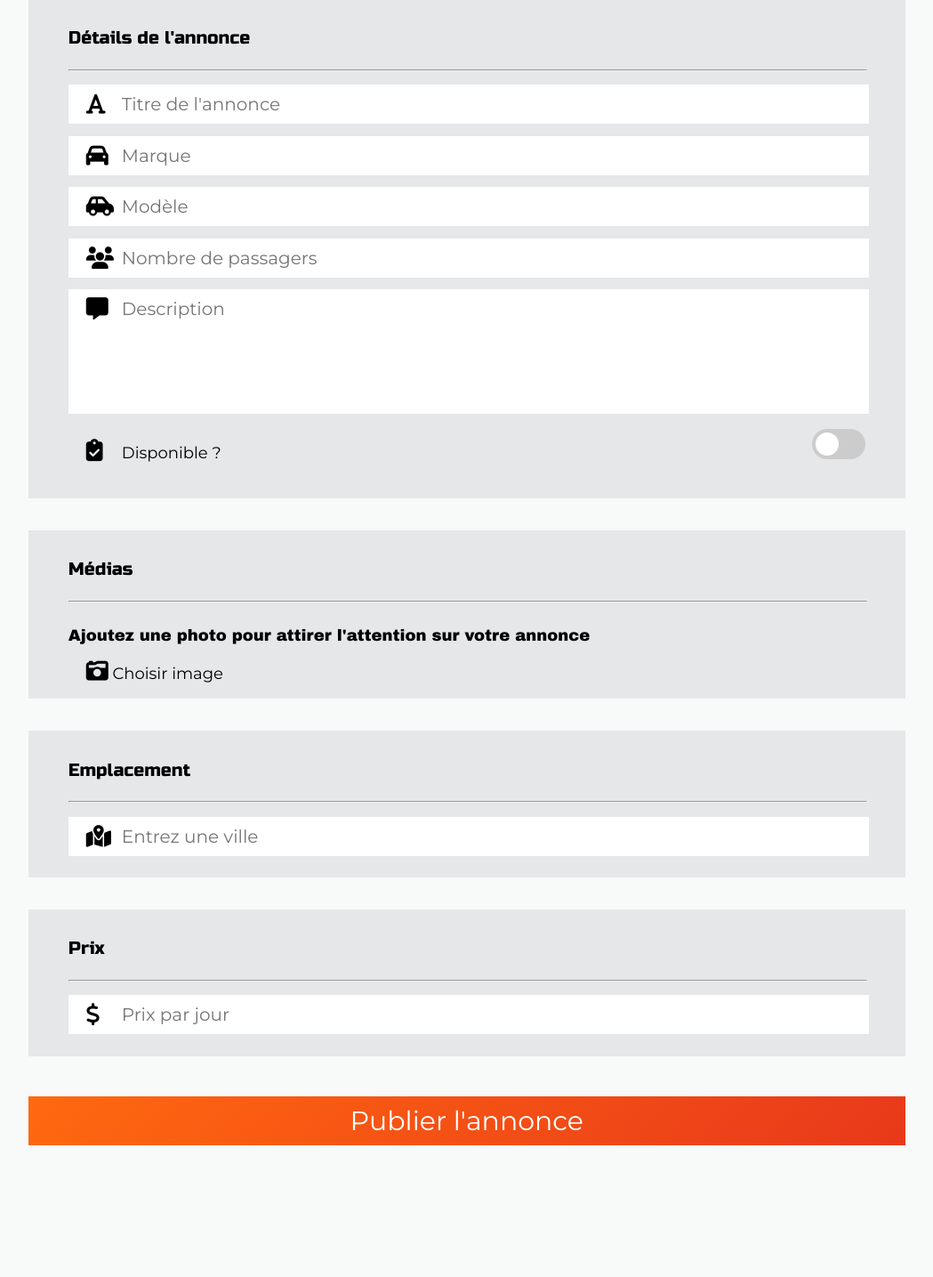
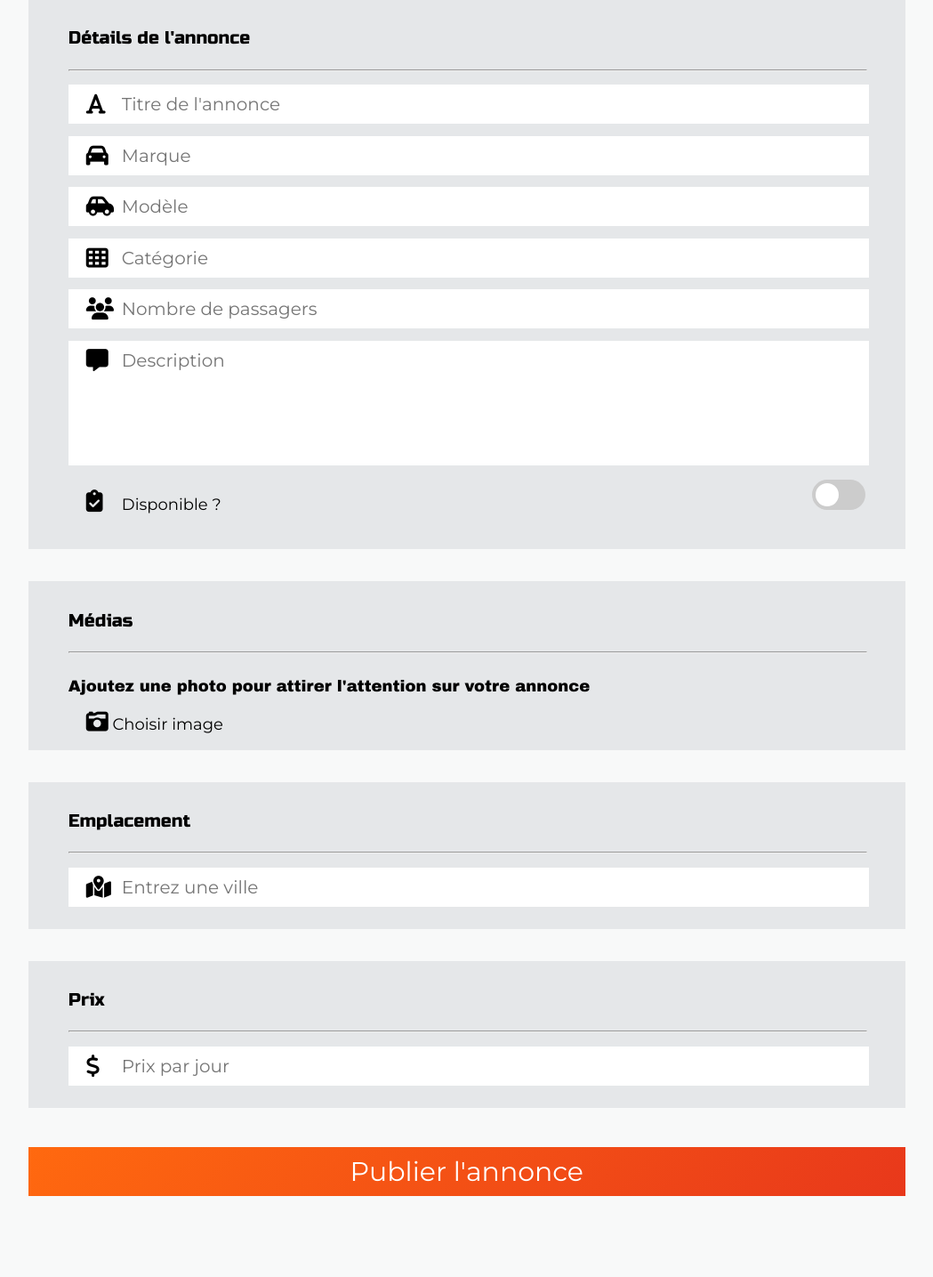
Before and after one commit to loupid/CarRentalWeb, a PHP site: page /HTML/addAnnounce.html in a window 1280 px wide. Shown: the part 83-1518 px from the top of the page at 89% size, without its empty margins (160-1209 px from the left). Before the commit the page ends 1370 px from the top, so only its background shows below. Run offline with PHP 8.4, Linux system fonts and the light colour scheme; some libraries are stand-ins or nearby versions.

Commit message:
design done done
design done done

```diff
--- a/CSS/addAnnounce.css
+++ b/CSS/addAnnounce.css
@@ -52,6 +52,7 @@ hr {
 
 textarea {
     resize: none;
+    color: black;
 }
 
 .add_announce_container .input_container{
@@ -108,6 +109,10 @@ input [type="file"] {
     color:#FFFFFF;
 }
 
+#addimage:hover *{
+    color: #e55e0d;
+}
+
 #icon_available {
     margin: 10px 20px 0 20px;
 }
--- a/HTML/addAnnounce.html
+++ b/HTML/addAnnounce.html
@@ -12,6 +12,13 @@
     <script src="../JS/RenderingManager.js"></script>
 </head>
 <body>
+<script>
+    function setImageText() {
+        var imageFile = document.getElementById('image');
+        $("#span_image_choice").text(imageFile.files.item(0).name);
+    }
+
+</script>
 <div class="add_announce">
     <div class="add_announce_container announce_details">
         <h1>Détails de l'annonce</h1>
@@ -35,8 +42,14 @@
         </div>
 
         <div class="input_container_addAnnounce input_container">
+            <i class="fas fa-th icon" style="color: black"></i>
+            <input class="field" type="text" id="category" name="category"
+                   placeholder="Catégorie" required>
+        </div>
+
+        <div class="input_container_addAnnounce input_container">
             <i class="fas fa-users icon" style="color: black"></i>
-            <input class="field" type="text" id="seat_count" name="seat_count"
+            <input class="field" type="text" id="seat_count" name="seat_count" step="1" min="1"
                    placeholder="Nombre de passagers" required>
         </div>
 
@@ -64,9 +77,11 @@
         <h3>Ajoutez une photo pour attirer l'attention sur votre annonce</h3>
         <div id="hide">
             <label class="hand-cursor">
-                <input type="file" id="image" accept="image/*">
-                <i class="fas fa-camera-retro icon" style="font-size: 25px"></i>
-                <span class="photo_text hidden-xs">Choisir image</span>
+                <input type="file" id="image" accept="image/*" onchange="setImageText()">
+                <span id="addimage">
+                    <i class="fas fa-camera-retro icon" id="icon_camera" style="font-size: 25px"></i>
+                    <span class="photo_text hidden-xs" id="span_image_choice">Choisir image</span>
+                </span>
             </label>
         </div>
     </div>
```
